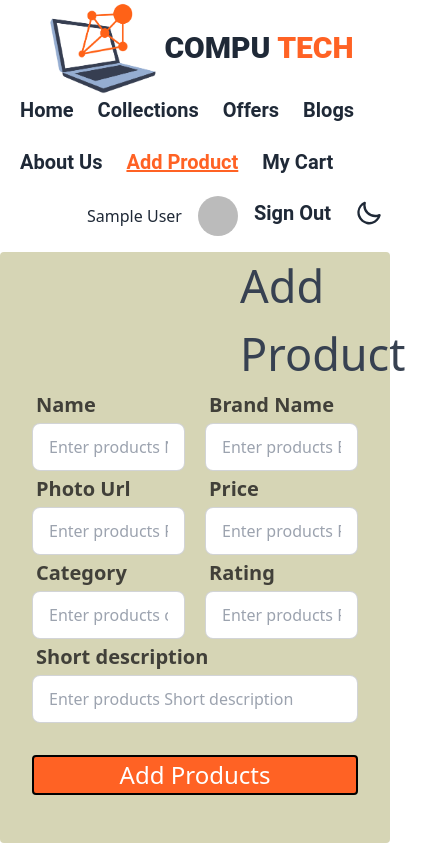
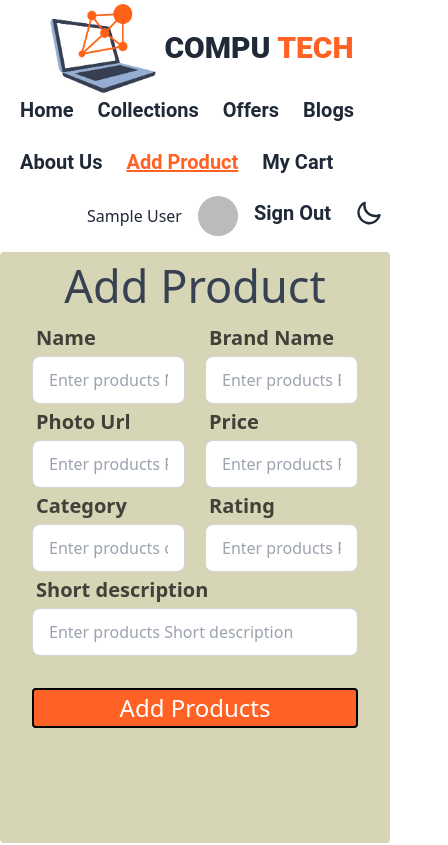
Before and after one commit to mdrabiulis/Brandshop-client-side, a React (Vite) app: page /addproduct in a window 390 px wide. Shown: the top 845 px of the page, 448 px wide, since content can reach past the window. Built offline with nearby package versions, Linux system fonts and the light colour scheme; no server answers; sample sign-in values are in the browser's storage.

Commit message:
Add Product Responsive Design  end

```diff
--- a/src/Components/Update/UpdateProduct.jsx
+++ b/src/Components/Update/UpdateProduct.jsx
@@ -58,9 +58,9 @@ const UpdateProduct = () => {
   };
   return (
     <div className="">
-      <div className="max-w-[1320px] min-h-[70vh]  mx-auto  bg-[#d6d5b5] px-8 rounded mt-10">
-        <div className="text-center px-52">
-          <h2 className="text-[45px] text-[#374151]">Update Product</h2>
+      <div className="max-w-[1320px] min-h-[70vh] border border-red-700  mx-auto  bg-[#d6d5b5] px-8 rounded mt-10">
+        <div className="text-center px-0 md:px-52">
+          <h2 className="text-[45px] text-black ">Update Product</h2>
         </div>
         <form onSubmit={handelUpdateProduct}>
           <div className="grid grid-cols-2 gap-5 ">
--- a/src/Pages/Add Product/Category.jsx
+++ b/src/Pages/Add Product/Category.jsx
@@ -44,7 +44,7 @@ const Category = () => {
   return (
     <div className="">
       <div className="max-w-[1320px] min-h-[70vh]  mx-auto  bg-[#d6d5b5] px-8 rounded">
-        <div className="text-center px-52">
+        <div className="text-center px-0 md:px-52">
           <h2 className="text-[45px] text-[#374151]">Add Product</h2>
         </div>
         <form onSubmit={handelAddProduct}>
```
